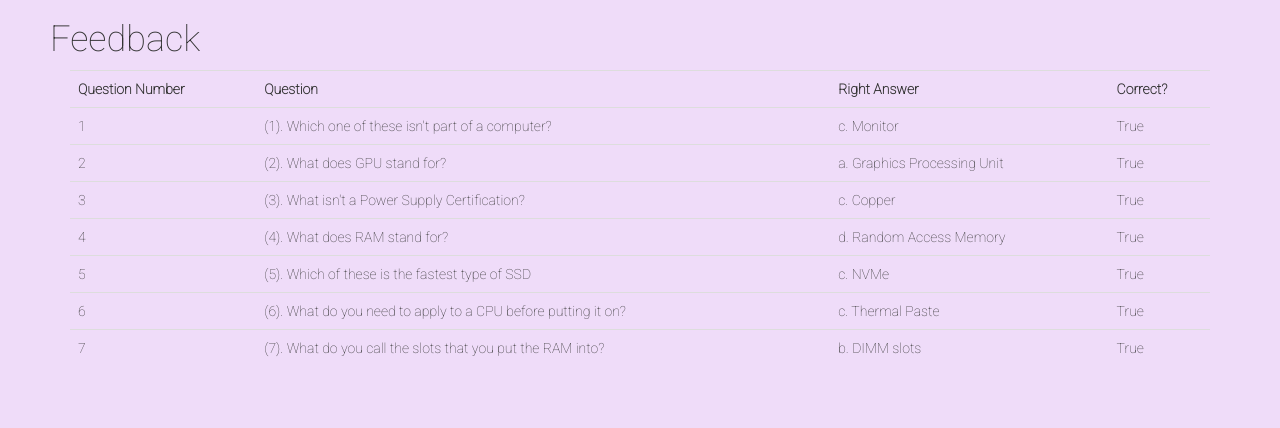
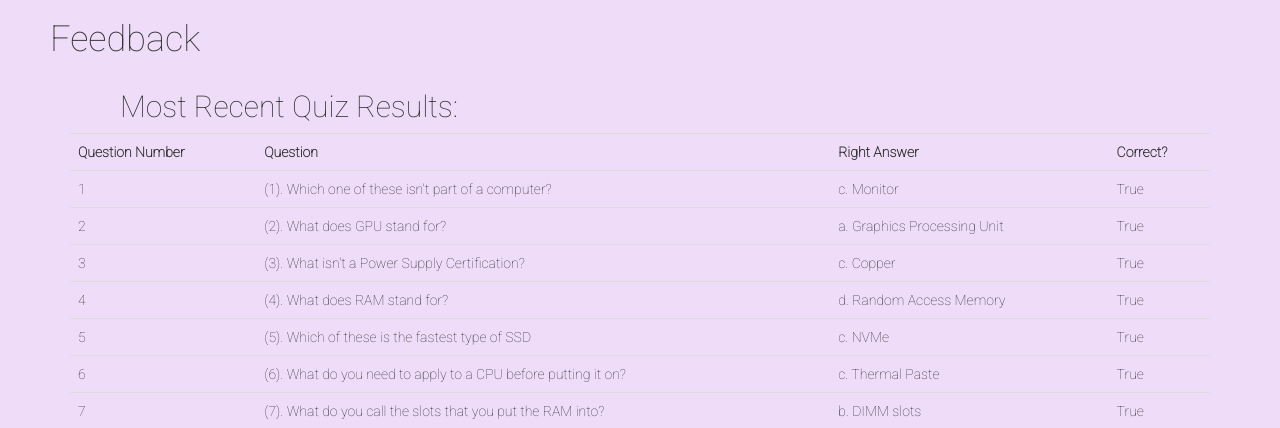
Before and after one commit to timpye/CITS3403-Website, a Flask app: page /feedback in a window 1280 px wide. Shown: the part 52-480 px from the top of the page. Run offline with Flask 2, Linux system fonts and the light colour scheme; a user stored in the database is signed in; tables that the repository leaves empty hold one stand-in row (values such as "Sample post"); some libraries are stand-ins or nearby versions.

Commit message:
Feedback Fixes

```diff
--- a/app/models.py
+++ b/app/models.py
@@ -10,6 +10,7 @@ class User(UserMixin, db.Model):
     email = db.Column(db.String(120), index=True, unique=True)
     password_hash = db.Column(db.String(128))
     day_joined = db.Column(db.DateTime())
+    completed_quiz = db.Column(db.Boolean)
 
 
     def __repr__(self):
@@ -23,6 +24,9 @@ class User(UserMixin, db.Model):
 
     def set_day_joined(self):
         self.day_joined = datetime.today()
+
+    def complete_quiz(self):
+        self.completed_quiz = True
 
     @login.user_loader
     def load_user(id):
--- a/app/routes.py
+++ b/app/routes.py
@@ -10,6 +10,7 @@ from app.models import User, Result
 from werkzeug.urls import url_parse
 from sqlalchemy import func, extract
 from datetime import datetime
+import sqlalchemy
 
 
 
@@ -183,6 +184,7 @@ def submit():
         question_number += 1
 
     #print(question_list)
+    current_user.complete_quiz()
     result = Result(user_id=current_user.get_id(),date_created=datetime.today())
     result.add_results(question_list, score)
     db.session.add(result)
@@ -272,13 +274,15 @@ def feedback():
     q2_data = []
     answers = []
     i = 3
+    completed = db.session.query(User.completed_quiz).filter(User.id==current_user.get_id()).first()[0]
+    print("Completed: ", completed)
 
     for column in Result.__table__.columns:
-        answers.append(db.session.query(column).filter(current_user.get_id()==Result.user_id).first())
+        answers.append(db.session.query(column).filter(current_user.get_id()==Result.user_id).order_by(sqlalchemy.desc(Result.date_created)).first())
     #print(answers)
 
     for q in q_list:
-        q1_data.append((q.q_id, q.question, q.get_correctop(), answers[i][0]))
+        q1_data.append((q.q_id, q.question, q.get_correctop(), answers[i]))
         i+=1
     #print(q_data)
 
@@ -286,7 +290,7 @@ def feedback():
         q2_data.append((q.q_id, q.question, (q.get_correctop1(), q.get_correctop2(), q.get_correctop3()), answers[i]))
         i += 1
     print(q1_data,q2_data)
-    return render_template('feedback.html', title = 'Feedback', q1_data = q1_data, q2_data = q2_data)
+    return render_template('feedback.html', title = 'Feedback', q1_data = q1_data, q2_data = q2_data, complete = completed)
 
 @app.route('/register', methods=['GET', 'POST'])
 def register():
@@ -294,7 +298,7 @@ def register():
         return redirect(url_for('index'))
     form = RegistrationForm()
     if form.validate_on_submit():
-        user = User(username=form.username.data, email=form.email.data)
+        user = User(username=form.username.data, email=form.email.data, completed_quiz=False)
         user.set_password(form.password.data)
         db.session.add(user)
         db.session.commit()
--- a/app/templates/feedback.html
+++ b/app/templates/feedback.html
@@ -4,6 +4,8 @@
     <h1>Feedback</h1>
         <div class = "container">
 
+            {% if complete==True %}
+            <h2>Most Recent Quiz Results:</h2>
             <table class = "table">
                 <tr>
                     <th>Question Number</th>
@@ -16,11 +18,22 @@
                     <td>{{ q[0] }}</td>
                     <td>{{ q[1] }}</td>
                     <td>{{ q[2] }}</td>
-                    <td>{{ q[3] }}</td>
+                    <td>{{ q[3][0] }}</td>
                 </tr>
                 {% endfor %}
             </table>
 
+            {% else %}
+            <div class = "container sub">
+                <h2>Please complete the quiz to get Feedback</h2>
+                <div class = "cen">
+                    <a href = "quiz">
+                        <button>Quiz</button>
+                    </a>
+                </div>
+
+            </div>
+            {%endif%}
         </div>
 
 
```
Also changed, not shown: migrations/versions/dc696576a211_quiz_completion.py (added, +28 -0 lines), app.db.
